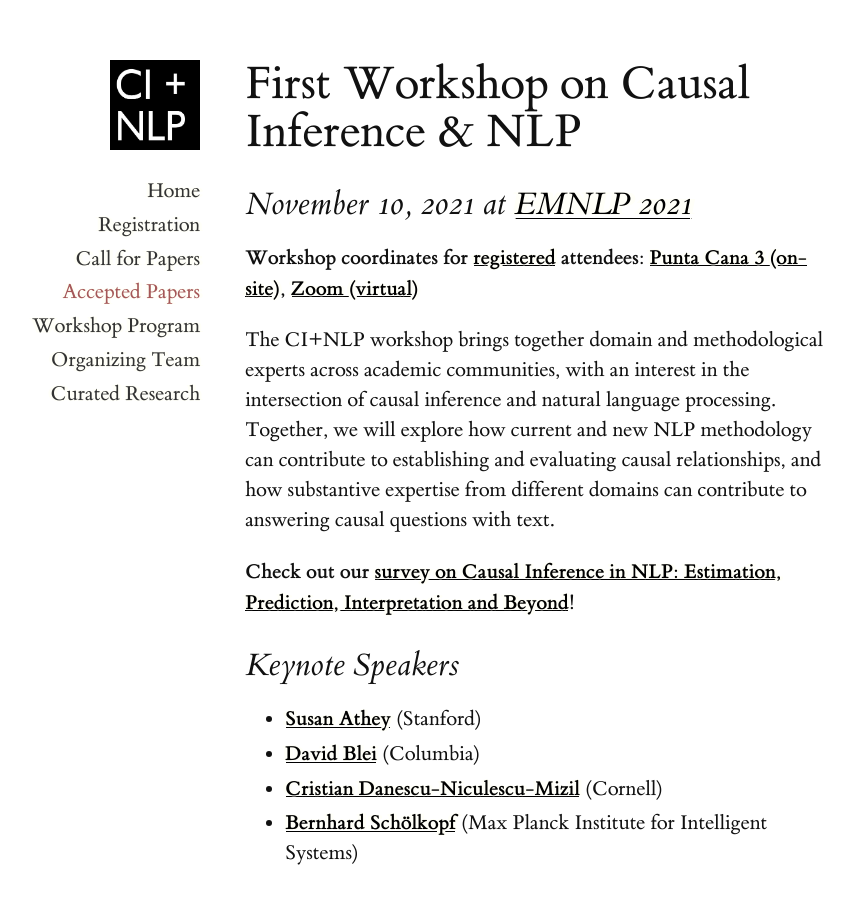
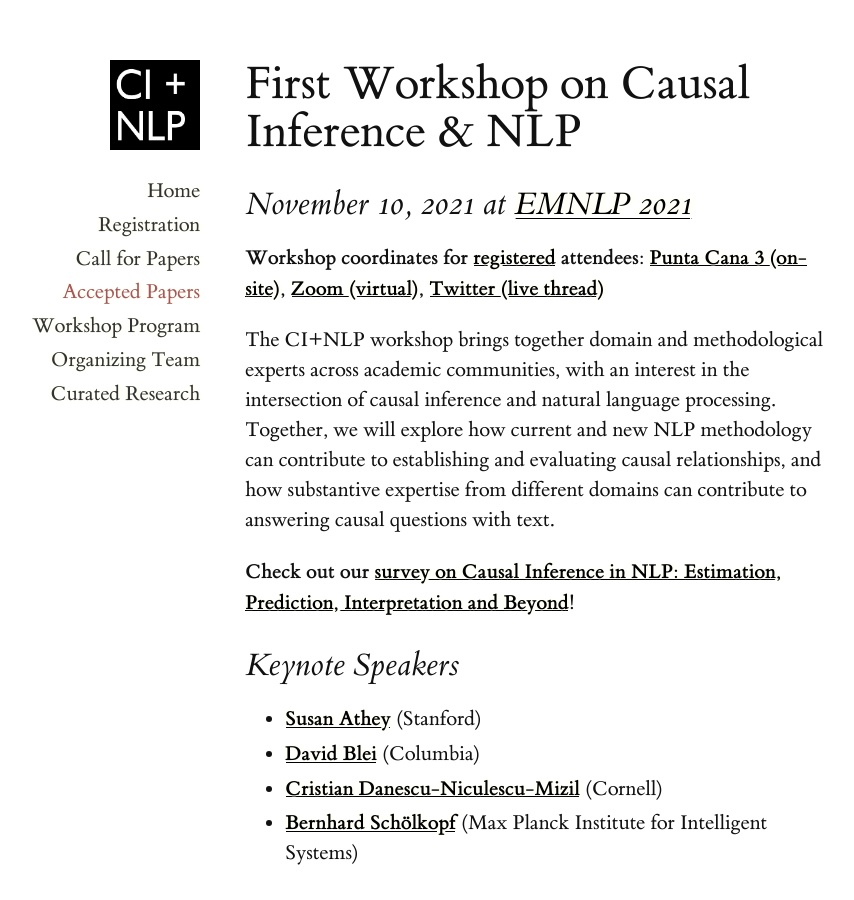
Before and after one commit to causaltext/causaltext.github.io, a Jekyll site: the page built from 2021/index.md, in a window 1280 px wide. Shown: the whole page, without its empty margins (211-1065 px from the left). Built offline with Jekyll 4.4.1, drawn with Linux system fonts in a browser that asks for light colours.

Commit message:
Update index.md

```diff
--- a/2021/index.md
+++ b/2021/index.md
@@ -11,7 +11,7 @@ title: Home
 
 ## November 10, 2021 at [EMNLP 2021](https://2021.emnlp.org/)
 
-**Workshop coordinates for [registered](https://2021.emnlp.org/registration) attendees: [Punta Cana 3 (on-site)](https://drive.google.com/file/d/1LZ26fqj2J8Y1Ex3Kkm_inU6jg_ylCfPG/view), [Zoom (virtual)](https://underline.io/events/192/sessions?eventSessionId=7852)**
+**Workshop coordinates for [registered](https://2021.emnlp.org/registration) attendees: [Punta Cana 3 (on-site)](https://drive.google.com/file/d/1LZ26fqj2J8Y1Ex3Kkm_inU6jg_ylCfPG/view), [Zoom (virtual)](https://underline.io/events/192/sessions?eventSessionId=7852), [Twitter (live thread)](https://twitter.com/emaadmanzoor/status/1458313736222019584)**
 
 The CI+NLP workshop brings together domain and methodological experts
 across academic communities, with an interest in the intersection of causal
```
